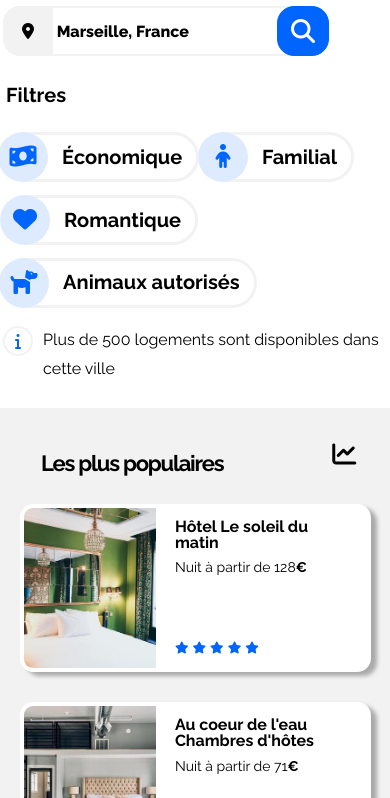
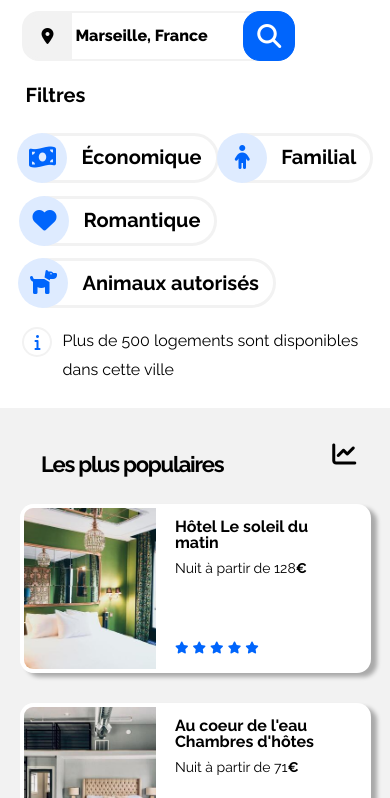
Before and after one commit to logaritme/Booki, a plain HTML site: page index.html in a window 390 px wide. Shown: the part 250-1048 px from the top of the page. Drawn offline with Linux system fonts and the light colour scheme.

Commit message:
Mobile: Heading ok

```diff
--- a/css/mob.css
+++ b/css/mob.css
@@ -102,16 +102,23 @@
 
   .text-only {
     height: 21%;
+    padding-left: 5%;
   }
 
   /* FORM */
+
+  .search {
+    height: 9%;
+    padding-left: 5%;
+    padding-top: 1%;
+  }
 
   .map-marker-radius {
     width: 50px;
   }
 
-  .search {
-    height: 9%;
+  #site-search {
+    width: auto;
   }
 
   #form {
@@ -165,6 +172,7 @@
     height: 39%;
     display: flex;
     flex-flow: row wrap;
+    padding-left: 5%;
   }
 
   .filters-word {
@@ -177,6 +185,8 @@
 
   .informations {
     height: 11%;
+    padding-left: 5%;
+    padding-right: 5%;
   }
 
   /* LODGING AND POPULARS */
--- a/css/style.css
+++ b/css/style.css
@@ -286,8 +286,6 @@ h2 {
 
 /* 2.1.3 | SECTION : SEARCH */
 
-/* Icone and input */
-
 .search {
   width: 100%;
   height: 14.5%;
@@ -295,6 +293,8 @@ h2 {
   display: flex;
   flex-direction: row;
 }
+
+/* Icone and input */
 
 .map-marker-radius {
   width: 50px;
@@ -1051,7 +1051,7 @@ main {
   background-color: white;
 }
 
-.border-one {
+.input-size {
   border-left-width: 0;
   border-right-width: 0;
   border-top: 2px solid #f2f2f2;
--- a/index.html
+++ b/index.html
@@ -48,7 +48,7 @@
                             <div class="map-marker-radius">
                                 <span class="fas fa-map-marker-alt span-center"></span>
                             </div>
-                            <input type="search" class="border-one" id="site-search" name="query" maxlength="40"
+                            <input class="input-size" id="site-search" type="search" name="query" maxlength="40"
                                 value="Marseille, France" aria-label="Search through site content">
                                 <button class="search-button">
                                     <span id="search-click">Rechercher</span>
```
